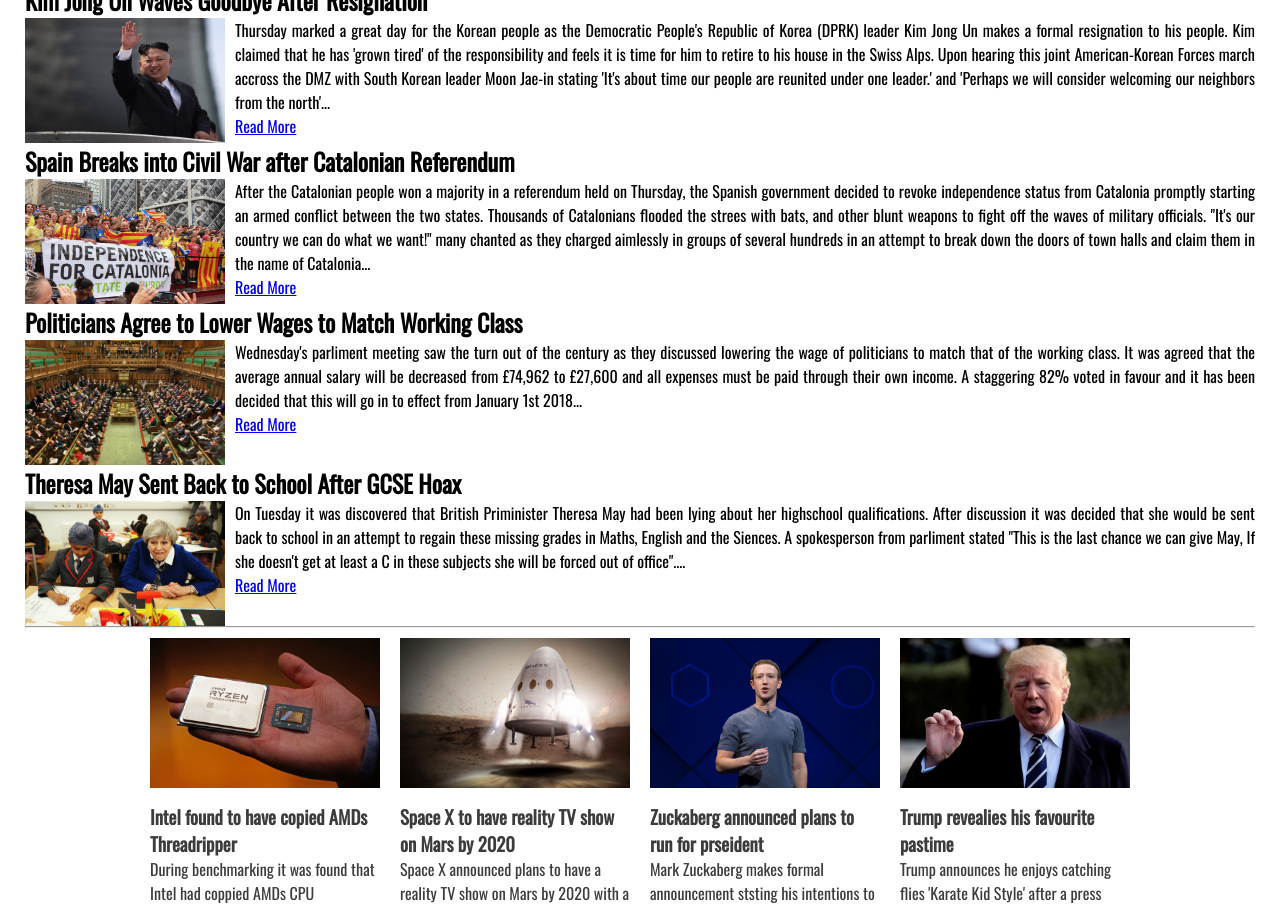
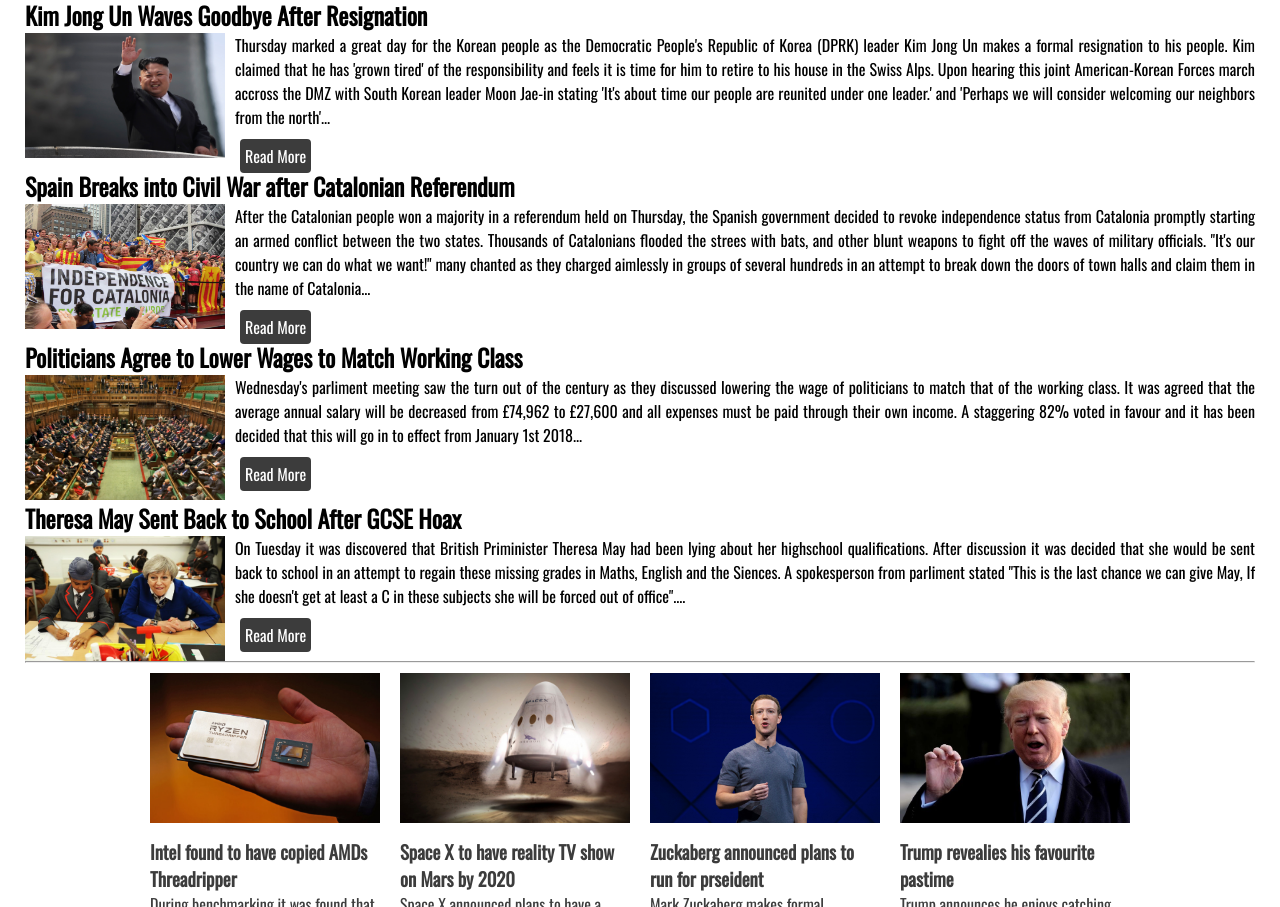
Before and after one commit to Ellislee1/Web-Assignment, a plain HTML site: page pages/index.html in a window 1280 px wide. Shown: the part 1051-1958 px from the top of the page. Drawn offline with nearby package versions, Linux system fonts and the light colour scheme.

Commit message:
Added designed buttons for read more

```diff
--- a/css/main.css
+++ b/css/main.css
@@ -358,6 +358,9 @@ article {
     display: block;
   }
 
+  .article-text{
+  margin-bottom: 15px;
+  }
   .article-image{
     height: 125px;
     width: 200px;
@@ -373,6 +376,16 @@ article {
   }
 }
 
+.read-button{
+  margin: 5px;
+  padding: 5px;
+  border-radius: 4px;
+  background-color: #3C3C3C;
+  color: #FFF;
+}
+.read-button:hover{
+  background-color: #FB6F6F;
+}
 
 /*Settings for the news container*/
 .news-container{
--- a/css/sport.css
+++ b/css/sport.css
@@ -70,6 +70,9 @@ article {
   width: 400px;
 }
 
+.article-text{
+  margin-bottom: 15px;
+}
 /*Article Image*/
 .article-image{
   height: 250px;
@@ -79,6 +82,16 @@ article {
   padding-right: 10px;
 }
 
+.read-button{
+  margin: 5px;
+  padding: 5px;
+  border-radius: 4px;
+  background-color: #3C3C3C;
+  color: #FFF;
+}
+.read-button:hover{
+  background-color: #FB6F6F;
+}
 
 /*Centre Article*/
 .article-centre{
--- a/pages/index.html
+++ b/pages/index.html
@@ -109,7 +109,7 @@
           with Ukraine in an effort to rebuild the relationship, yet doesnt appear to have any plans of returning the taken land. In a statement made by the NATO Secretary General, Jens Stoltenberg, he states that he his glad
         Putin now sees his mistake and is willing to turn a blind eye on the past if the two countries 'cooperate from this point forward'...</p>
         </div>
-        <a href="putin.html"><u>Read More</u></a>
+        <a href=putin.html class="read-button">Read More</a>
       </article>
 
       <!--News Reel --->
@@ -214,7 +214,7 @@
         of the responsibility and feels it is time for him to retire to his house in the Swiss Alps. Upon hearing this joint American-Korean Forces march accross the DMZ with South Korean leader Moon Jae-in stating 'It's about time our people
       are reunited under one leader.' and 'Perhaps we will consider welcoming our neighbors from the north'...</p>
         </div>
-        <a href=#><u>Read More</u></a>
+        <a href=# class="read-button">Read More</a>
       </article>
 
       <!-- Sub Article 2 -->
@@ -227,7 +227,7 @@
           Thousands of Catalonians flooded the strees with bats, and other blunt weapons to fight off the waves of military officials. "It's our country we can do what we want!" many chanted as they charged aimlessly in groups of several hundreds
           in an attempt to break down the doors of town halls and claim them in the name of Catalonia...</p>
         </div>
-        <a href=#><u>Read More</u></a>
+        <a href=# class="read-button">Read More</a>
       </article>
 
       <!--- Sub Article 3--->
@@ -239,7 +239,7 @@
         <div class="article-text"><p>Wednesday's parliment meeting saw the turn out of the century as they discussed lowering the wage of politicians to match that of the working class. It was agreed that the average annual salary will be decreased from £74,962
           to £27,600 and all expenses must be paid through their own income. A staggering 82% voted in favour and it has been decided that this will go in to effect from January 1st 2018...</p>
         </div>
-        <a href=#><u>Read More</u></a>
+          <a href=# class="read-button">Read More</a>
       </article>
 
       <!--- Sub Article 4--->
@@ -251,7 +251,7 @@
         <div class="article-text"><p>On Tuesday it was discovered that British Priminister Theresa May had been lying about her highschool qualifications. After discussion it was decided that she would be sent back to school in an attempt to regain these missing grades in
           Maths, English and the Siences. A spokesperson from parliment stated "This is the last chance we can give May, If she doesn't get at least a C in these subjects she will be forced out of office"....</p>
         </div>
-        <a href=#><u>Read More</u></a>
+        <a href=# class="read-button">Read More</a>
       </article>
     </div>
     <!--- 1st news container holds 4 stories --->
```
Also changed, not shown: pages/sport.html (+3 -6 lines).
